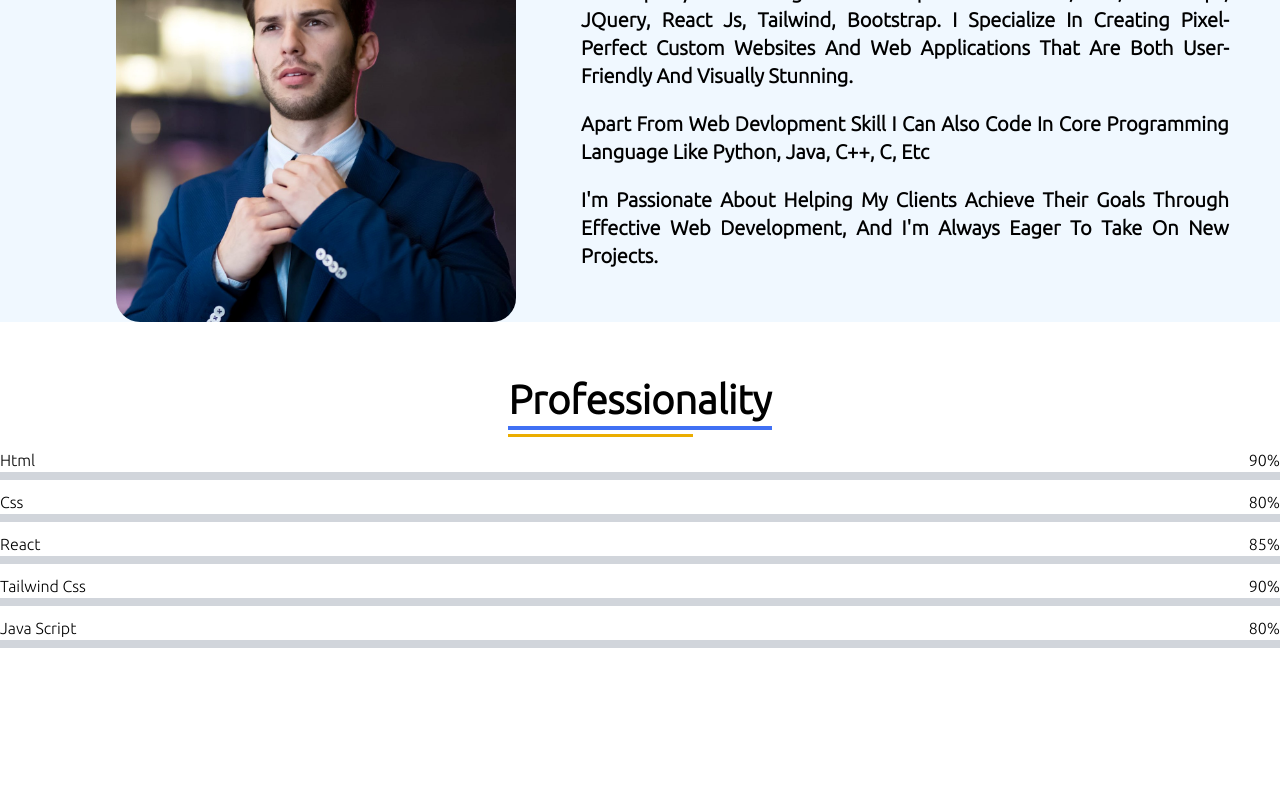
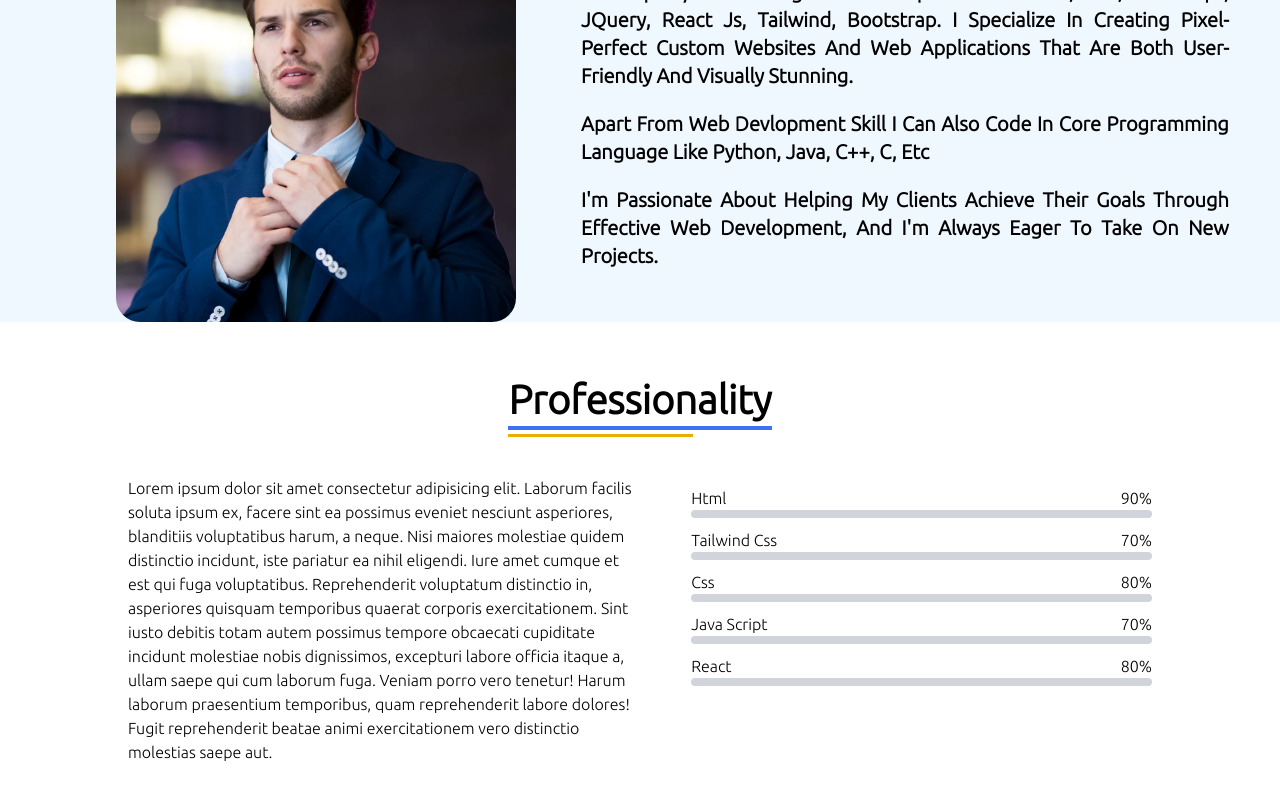
Before and after one commit to Pankajupadhyay01/React_portfolio, a React app: page / in a window 1280 px wide. Shown: the part 1059-1859 px from the top of the page. Before the commit the page ends 1717 px from the top, so only its background shows below. Built offline with nearby package versions, Linux system fonts and the light colour scheme; the HTML template or start-up script is replaced by a standard one.

Commit message:
skill bar completed

```diff
--- a/src/Pages/Skill.jsx
+++ b/src/Pages/Skill.jsx
@@ -1,26 +1,24 @@
 import React from 'react';
 import Heading from '../Component/Heading';
 import Skills from '../data/Skills';
+import Skill_bar from './Skill_bar';
 const Skill = () => {
     return (
-        <div>
+        <div id="skill">
             <Heading name={"Professionality"} />
-            <div>
-                <div></div>
-                {
-                    Skills.map(pro => (
-                        <div key={pro.name} className="my-[10px] w-full ">
-                            <div className='flex justify-between items-center'>
-                                <span>{pro.name}</span>
-                                <span>{pro.per}</span>
-                            </div>
-                            <div className={`bg-gray-300 h-2 relative w-full before:content-['_'] before:bg-red-500 before:w-[${pro.wid}%] before:absolute before:h-2`} ></div>
-                        </div>
-                    ))
-                }
+            <div className='flex  justify-between w-[80%] m-auto my-[38px]'>
+                <div className='w-[50%]'>Lorem ipsum dolor sit amet consectetur adipisicing elit. Laborum facilis soluta ipsum ex, facere sint ea possimus eveniet nesciunt asperiores, blanditiis voluptatibus harum, a neque. Nisi maiores molestiae quidem distinctio incidunt, iste pariatur ea nihil eligendi. Iure amet cumque et est qui fuga voluptatibus. Reprehenderit voluptatum distinctio in, asperiores quisquam temporibus quaerat corporis exercitationem. Sint iusto debitis totam autem possimus tempore obcaecati cupiditate incidunt molestiae nobis dignissimos, excepturi labore officia itaque a, ullam saepe qui cum laborum fuga. Veniam porro vero tenetur! Harum laborum praesentium temporibus, quam reprehenderit labore dolores! Fugit reprehenderit beatae animi exercitationem vero distinctio molestias saepe aut.</div>
+                <div className='w-[45%]'>
+                        {
+                            Skills.map(pro => (
+                              <Skill_bar key={pro.name} name={pro.name} per={pro.per} wid={pro.wid}/>
+                            ))
+                        }
+                </div>
+            </div>
 
-            </div>
         </div>
+
     );
 }
 
--- /dev/null
+++ b/src/Pages/Skill_bar.jsx
@@ -0,0 +1,20 @@
+import React from 'react';
+
+const Skill_bar = ({name,per,wid}) => {
+    return (
+        <div>
+            <div className=" flex flex-col my-[10px]">
+
+                <div className='flex text-bold justify-between items-center'>
+                    <span>{name}</span>
+                    <span>{per}</span>
+                </div>
+                <div className={`rounded bg-gray-300 h-2 relative w-[100%] before:content-[''] before:bg-[#4070f4] before:absolute before:h-2 before:w-[${wid}%] before:left-0 before:top-0 before:rounded`} ></div>
+
+            </div>
+
+        </div>
+    );
+}
+
+export default Skill_bar;
--- a/src/data/Skills.js
+++ b/src/data/Skills.js
@@ -5,26 +5,24 @@ export default [
         wid:90
     },
     {
+        name:"Tailwind Css",
+        per:"70%",
+        wid:70
+    },
+    {
         name:"Css",
         per:"80%",
         wid:80
     },
     {
-        name:"React",
-        per:"85%",
-        wid:90
-
+        name:"Java Script",
+        per:"70%",
+        wid:70
     },
     {
-        name:"Tailwind Css",
-        per:"90%",
-        wid:90
+        name:"React",
+        per:"80%",
+        wid:80
+    },
 
-    },
-    {
-        name:"Java Script",
-        per:"80%",
-        wid:50
-
-    },
 ]
```
Also changed, not shown: src/Component/remeber.txt.
